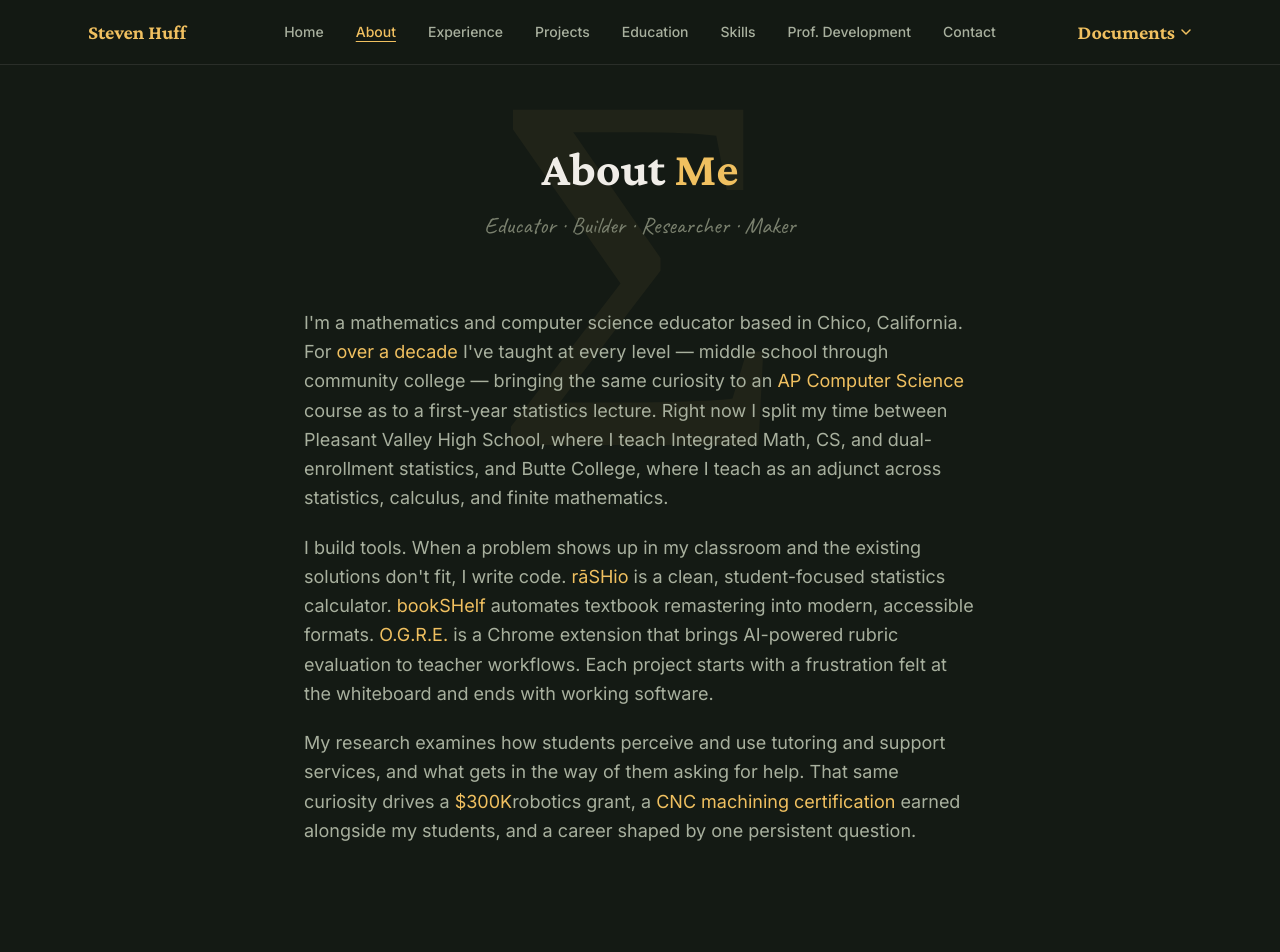
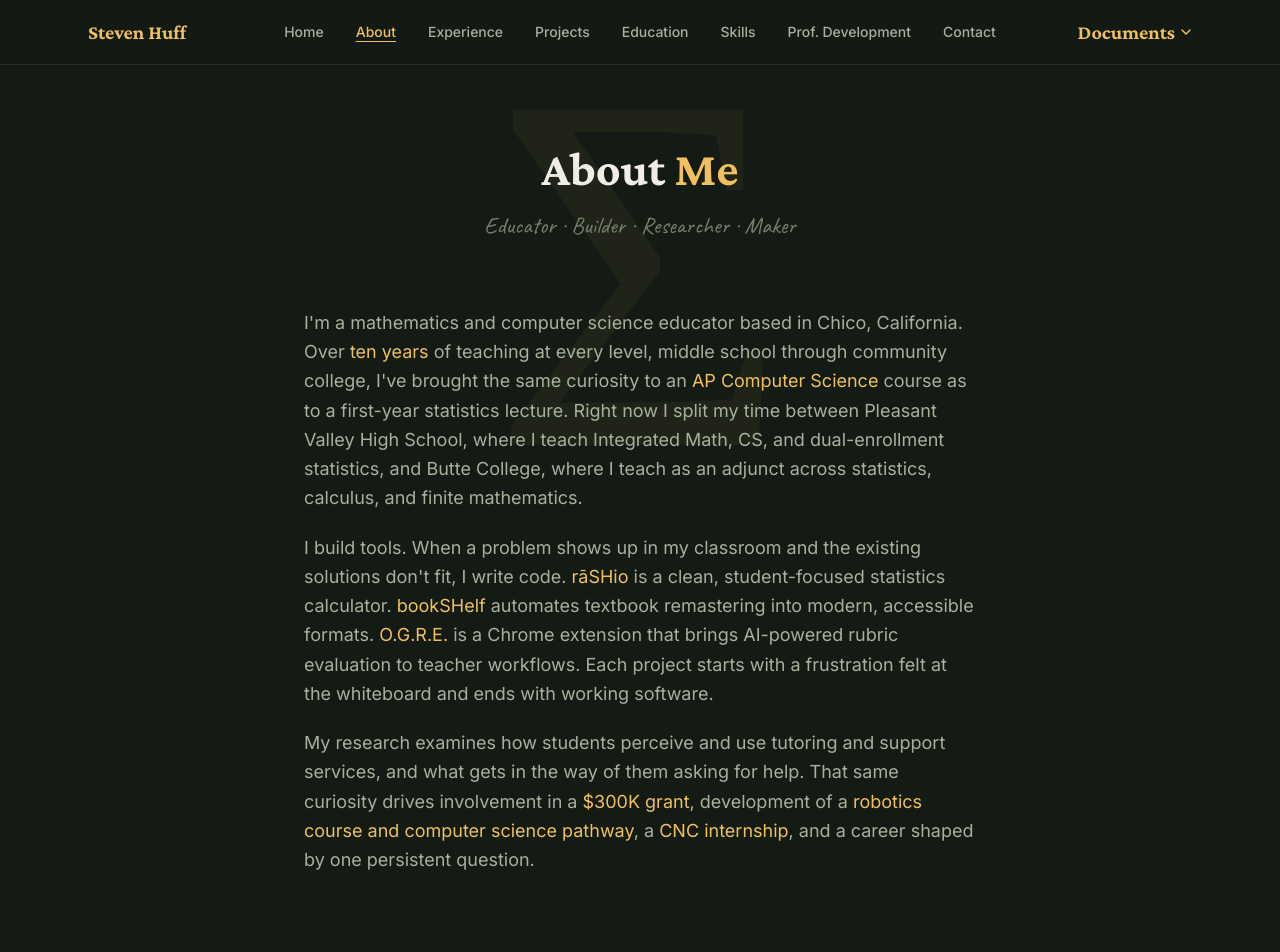
Before and after one commit to shuff57/steven, a Next.js app: page /about in a window 1280 px wide. Shown: the top 952 px of the page. Built offline with nearby package versions, Linux system fonts and the light colour scheme.

Commit message:
Revise about page bio copy

```diff
--- a/src/components/sections/AboutView.tsx
+++ b/src/components/sections/AboutView.tsx
@@ -192,9 +192,9 @@ export function AboutView() {
             className="text-base md:text-lg leading-relaxed"
             style={{ color: 'var(--color-text-secondary)', opacity: 0 }}
           >
-            I&apos;m a mathematics and computer science educator based in Chico, California. For{' '}
-            <span style={{ color: 'var(--color-accent)' }}>over a decade</span> I&apos;ve taught at every level — middle school through community
-            college — bringing the same curiosity to an <span style={{ color: 'var(--color-accent)' }}>AP Computer Science</span> course as to a
+            I&apos;m a mathematics and computer science educator based in Chico, California. Over{' '}
+            <span style={{ color: 'var(--color-accent)' }}>ten years</span> of teaching at every level, middle school through community
+            college, I&apos;ve brought the same curiosity to an <span style={{ color: 'var(--color-accent)' }}>AP Computer Science</span> course as to a
             first-year statistics lecture. Right now I split my time between Pleasant Valley High
             School, where I teach Integrated Math, CS, and dual-enrollment statistics, and Butte
             College, where I teach as an adjunct across statistics, calculus, and finite
@@ -218,9 +218,10 @@ export function AboutView() {
             style={{ color: 'var(--color-text-secondary)', opacity: 0 }}
           >
             My research examines how students perceive and use tutoring and support services,
-            and what gets in the way of them asking for help. That same curiosity drives a <span style={{ color: 'var(--color-accent)' }}>$300K</span>
-            robotics grant, a <span style={{ color: 'var(--color-accent)' }}>CNC machining certification</span> earned alongside my students, and a
-            career shaped by one persistent question.
+            and what gets in the way of them asking for help. That same curiosity drives involvement
+            in a <span style={{ color: 'var(--color-accent)' }}>$300K grant</span>, development of a <span style={{ color: 'var(--color-accent)' }}>robotics course and computer
+            science pathway</span>, a <span style={{ color: 'var(--color-accent)' }}>CNC internship</span>, and a career shaped by one persistent
+            question.
           </p>
         </div>
 
```
